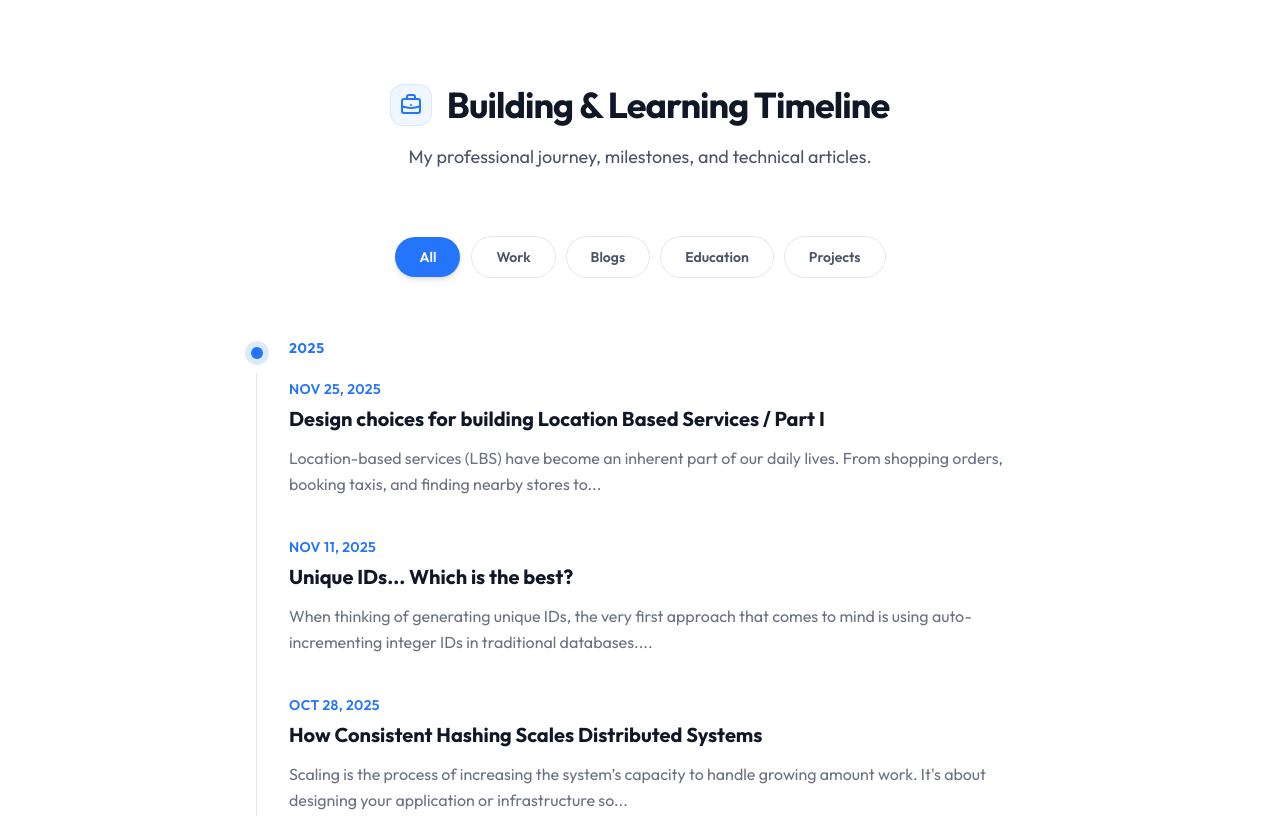
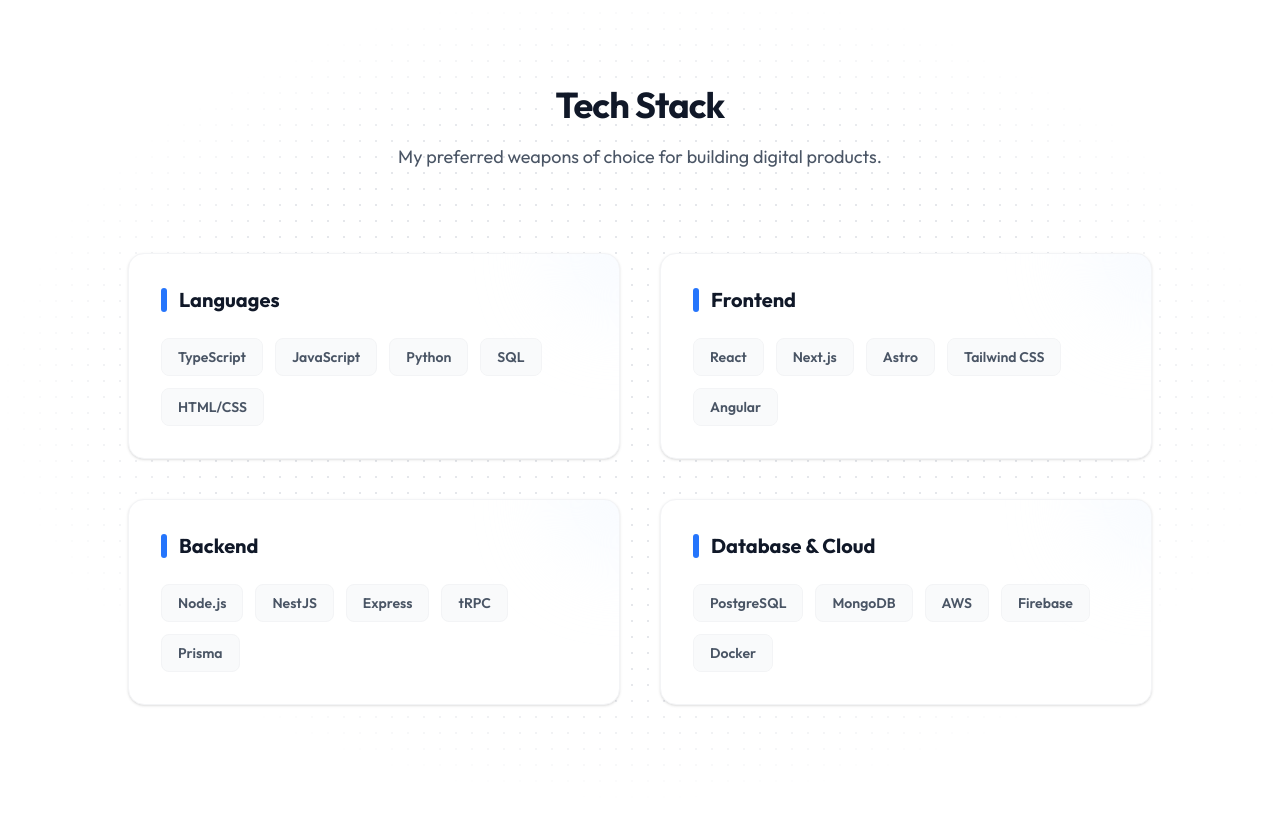
Before and after one commit to pavittarx/pavittarx, an Astro site: page / in a window 1280 px wide. Shown: the part 815-1631 px from the top of the page. Built offline with nearby package versions, Linux system fonts and the light colour scheme; Astro itself is replaced by a stand-in of ours.

Commit message:
feat: add Skills section

```diff
--- a/src/components/Header.astro
+++ b/src/components/Header.astro
@@ -24,6 +24,11 @@
         </a>
       </div>
       <div class="flex items-center gap-x-6">
+        <a
+          href="#skills"
+          class="text-sm font-medium text-gray-600 hover:text-[#2575FC] transition-colors"
+          >Skills</a
+        >
         <a
           href="#timeline"
           class="text-sm font-medium text-gray-600 hover:text-[#2575FC] transition-colors"
--- /dev/null
+++ b/src/components/Skills.astro
@@ -0,0 +1,65 @@
+---
+const skills = [
+  {
+    category: "Languages",
+    items: ["TypeScript", "JavaScript", "Python", "SQL", "HTML/CSS"],
+  },
+  {
+    category: "Frontend",
+    items: ["React", "Next.js", "Astro", "Tailwind CSS", "Angular"],
+  },
+  {
+    category: "Backend",
+    items: ["Node.js", "NestJS", "Express", "tRPC", "Prisma"],
+  },
+  {
+    category: "Database & Cloud",
+    items: ["PostgreSQL", "MongoDB", "AWS", "Firebase", "Docker"],
+  },
+];
+---
+
+<section id="skills" class="py-24 relative overflow-hidden">
+  <!-- Dynamic Background -->
+  <div class="absolute inset-0 -z-10 h-full w-full bg-white bg-[radial-gradient(#e5e7eb_1px,transparent_1px)] [background-size:16px_16px] [mask-image:radial-gradient(ellipse_50%_50%_at_50%_50%,#000_70%,transparent_100%)]"></div>
+
+  <div class="px-6 mx-auto max-w-7xl lg:px-8">
+    <div class="mx-auto max-w-2xl text-center mb-20">
+      <h2 class="text-3xl font-bold tracking-tight text-gray-900 sm:text-4xl">
+        Tech Stack
+      </h2>
+      <p class="mt-4 text-lg leading-8 text-gray-600">
+        My preferred weapons of choice for building digital products.
+      </p>
+    </div>
+
+    <div class="grid grid-cols-1 md:grid-cols-2 gap-8 lg:gap-10 max-w-5xl mx-auto">
+      {
+        skills.map((group) => (
+          <div class="group relative bg-white rounded-2xl p-8 shadow-sm hover:shadow-2xl transition-all duration-500 border border-gray-100 overflow-hidden">
+            <!-- Decorative Gradient Blob -->
+            <div class="absolute top-0 right-0 -mr-16 -mt-16 w-32 h-32 rounded-full bg-blue-50 group-hover:bg-blue-100 transition-colors duration-500 blur-2xl opacity-50"></div>
+
+            <div class="relative">
+              <h3 class="text-xl font-bold text-gray-900 mb-6 flex items-center gap-3">
+                <span class="w-1.5 h-6 rounded-full bg-[#2575FC] group-hover:h-10 transition-all duration-300"></span>
+                {group.category}
+              </h3>
+
+              <div class="flex flex-wrap gap-3">
+                {group.items.map((skill) => (
+                  <span class="px-4 py-2 text-sm font-semibold text-gray-600 bg-gray-50 rounded-lg border border-gray-100
+                  group-hover:border-blue-100 group-hover:bg-blue-50/50 group-hover:text-blue-700
+                  hover:!bg-[#2575FC] hover:!text-white hover:!border-[#2575FC] hover:!scale-105
+                  transition-all duration-300 cursor-default">
+                    {skill}
+                  </span>
+                ))}
+              </div>
+            </div>
+          </div>
+        ))
+      }
+    </div>
+  </div>
+</section>
--- a/src/pages/index.astro
+++ b/src/pages/index.astro
@@ -1,6 +1,7 @@
 ---
 import Header from "../components/Header.astro";
 import Hero from "../components/Hero.astro";
+import Skills from "../components/Skills.astro";
 import Timeline from "../components/Timeline.astro";
 import Layout from "../layouts/Layout.astro";
 ---
@@ -8,5 +9,6 @@
 <Layout title="Pavittarx | Portfolio">
   <Header />
   <Hero />
+  <Skills />
   <Timeline />
 </Layout>
```
